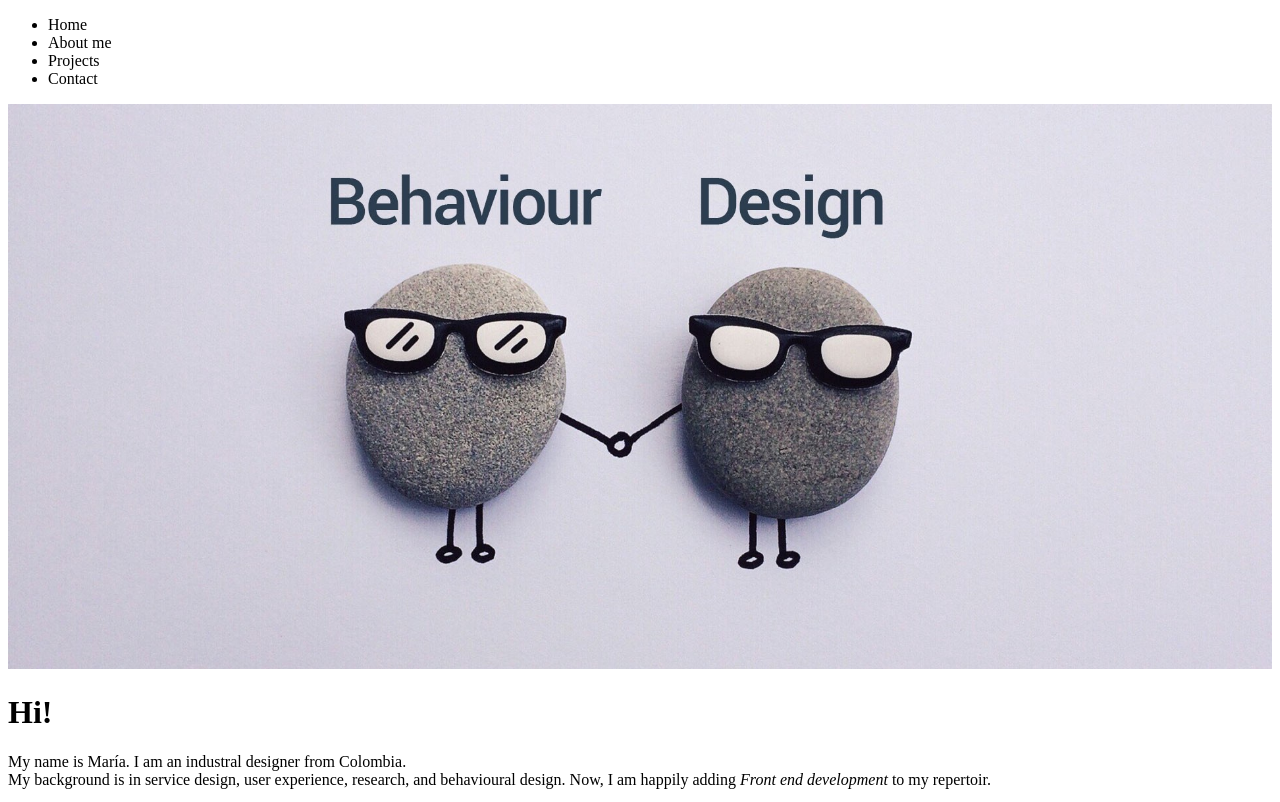
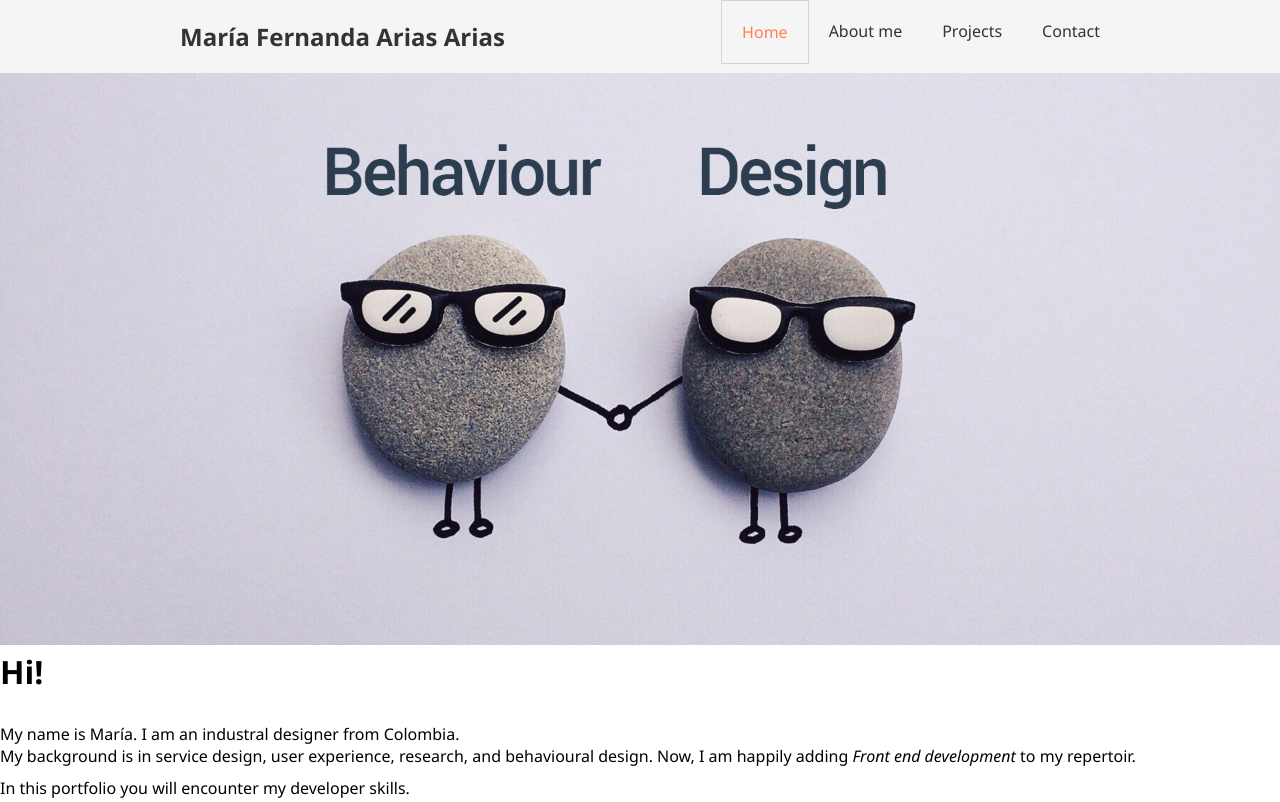
Before and after one commit to ariasmaria/my-first-portfolio, a plain HTML site: page index.html in a window 1280 px wide. Shown: the top 802 px of the page. Drawn offline with Linux system fonts and the light colour scheme.

Commit message:
navbar
styling the navbar

```diff
--- a/index.html
+++ b/index.html
@@ -4,20 +4,24 @@
     <meta charset="UTF-8">
     <meta name="viewport" content="width=device-width, initial-scale=1.0">
     <meta http-equiv="X-UA-Compatible" content="ie=edge">
-    <title>Marias's first portfolio</title>
     <meta name="description" content="Marias first protfolio. The development will focus in the HTML content">
     <meta name="keywords" content="Maria Arias, portfolio, html basics, no css style">
+    <link rel="stylesheet" href="/style.css">
+    <title>Marias's first portfolio</title>
 </head>
 
 <body>
     <header>
-        <nav>
+        <nav id="navbar">
+            <div class="container">
+            <h1>María Fernanda Arias Arias</h1>
             <ul>
-                <li>Home</li>
-                <li>About me</li>
-                <li>Projects</li>
-                <li>Contact</li>
+                <li><a class="current" href="#">Home</a></li>
+                <li><a href="#">About me</a></li>
+                <li><a href="#">Projects</a></li>
+                <li><a href="#">Contact</a></li>
             </ul>
+            </div>
         </nav>
         <img src="images/ux-planet.jpeg" alt="behaviour and design" style="width:100%">
         <h1>Hi!</h1>
--- /dev/null
+++ b/style.css
@@ -0,0 +1,57 @@
+/*FIRST DELETE ALL*/
+* {
+    margin: 0;
+    padding: 0;
+    box-sizing: border-box;
+}
+
+/*Main styling*/
+html body {
+    font-family: 'Segoe UI', Tahoma, Geneva, Verdana, sans-serif;
+    line-height: 1.7 em;
+}
+a {
+    color: #333;
+    text-decoration: none;
+}
+h1, h2, h3 {
+    padding-bottom: 20px;
+}
+p {
+    margin: 10px 0;
+}
+
+/*UTILITIES*/
+.container {
+    margin: auto;
+    max-width: 1000px;
+    overflow: auto;
+    padding: 0 20px;
+}
+
+/*navbar menu*/
+#navbar {
+    background: whitesmoke;
+    color: #333;
+}
+#navbar h1 {
+    float: left;
+    padding: 20px;
+}
+#navbar ul {
+    list-style: none;
+    float: right;
+}
+#navbar ul li {
+    float: left;
+}
+#navbar ul li a {
+    display: block;
+    padding: 20px;
+    text-align: center;
+}
+#navbar ul li a:hover,
+#navbar ul li a.current {
+    border: 1px solid lightgray;
+    color: coral;
+}
```
